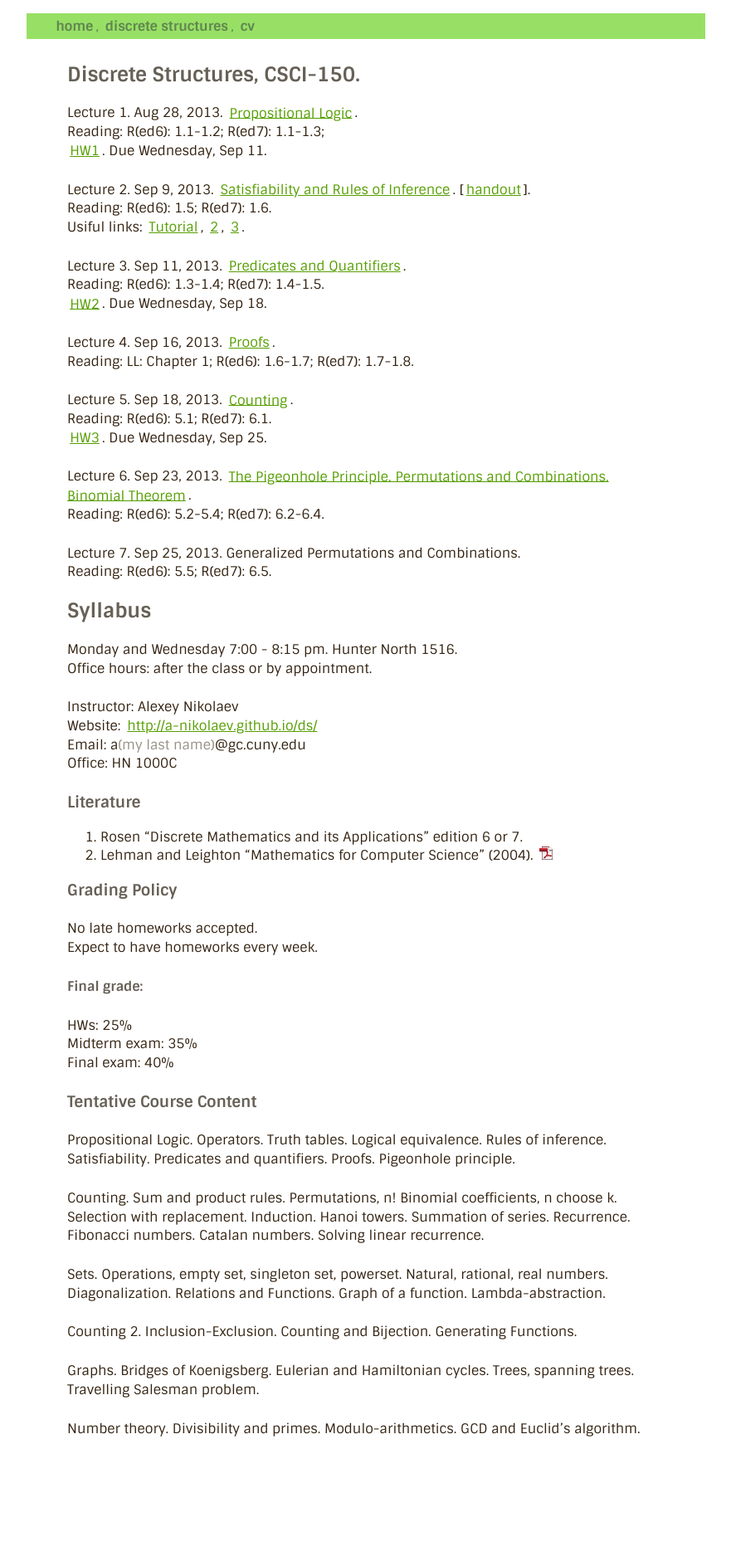
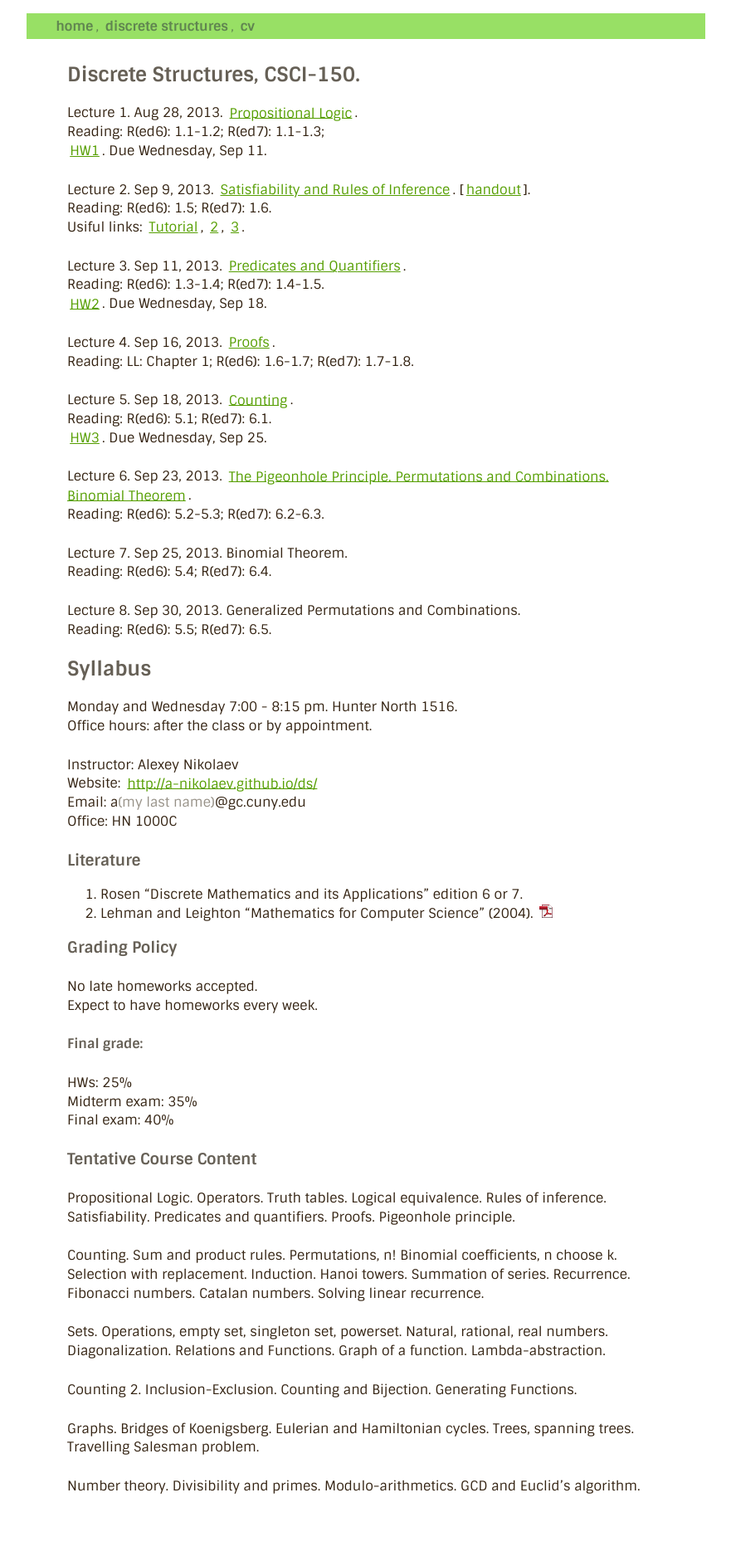
Before and after one commit to a-nikolaev/a-nikolaev.github.io, a Jekyll site: the page built from ds/index.markdown, in a window 1280 px wide. Shown: the whole page at 83% size, without its empty margins (199-1080 px from the left). Built offline with Jekyll 4.4.1, drawn with Linux system fonts in a browser that asks for light colours; Markdown is read by kramdown in place of the engine named in the settings; before the commit the page ends 1805 px from its top, so only the background shows below that.

Commit message:
rearranged lectures schedule

```diff
--- a/ds/index.markdown
+++ b/ds/index.markdown
@@ -29,9 +29,12 @@ Reading: R(ed6): 5.1; R(ed7): 6.1.
 [HW3](/ds/docs/hw3.pdf). Due Wednesday, Sep 25.
 
 Lecture 6. Sep 23, 2013. [The Pigeonhole Principle. Permutations and Combinations. Binomial Theorem](/ds/docs/lec6.pdf).
-Reading: R(ed6): 5.2-5.4; R(ed7): 6.2-6.4.
+Reading: R(ed6): 5.2-5.3; R(ed7): 6.2-6.3.
 
-Lecture 7. Sep 25, 2013. Generalized Permutations and Combinations.
+Lecture 7. Sep 25, 2013. Binomial Theorem.
+Reading: R(ed6): 5.4; R(ed7): 6.4.
+
+Lecture 8. Sep 30, 2013. Generalized Permutations and Combinations.
 Reading: R(ed6): 5.5; R(ed7): 6.5.
 
 ## Syllabus
```
